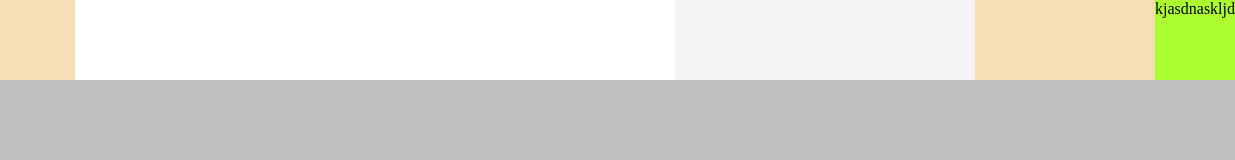
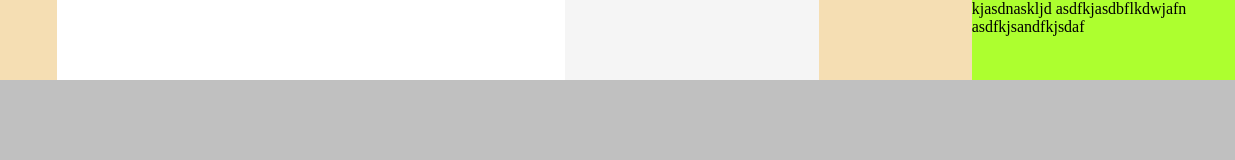
Before and after one commit to cupoksit406-creator/Project1, a plain HTML site: page index.htm in a window 1280 px wide. Shown: the full height of the page, 45-1280 px from the left. Drawn offline with Linux system fonts and the light colour scheme.

Commit message:
ajsdbkjsdf

```diff
--- a/index.htm
+++ b/index.htm
@@ -23,6 +23,8 @@
             <!-- <button>Müraciət et</button> -->
         </div>
         kjasdnaskljd
+        asdfkjasdbflkdwjafn
+        asdfkjsandfkjsdaf
     </header>
 </body>
 </html>
```
